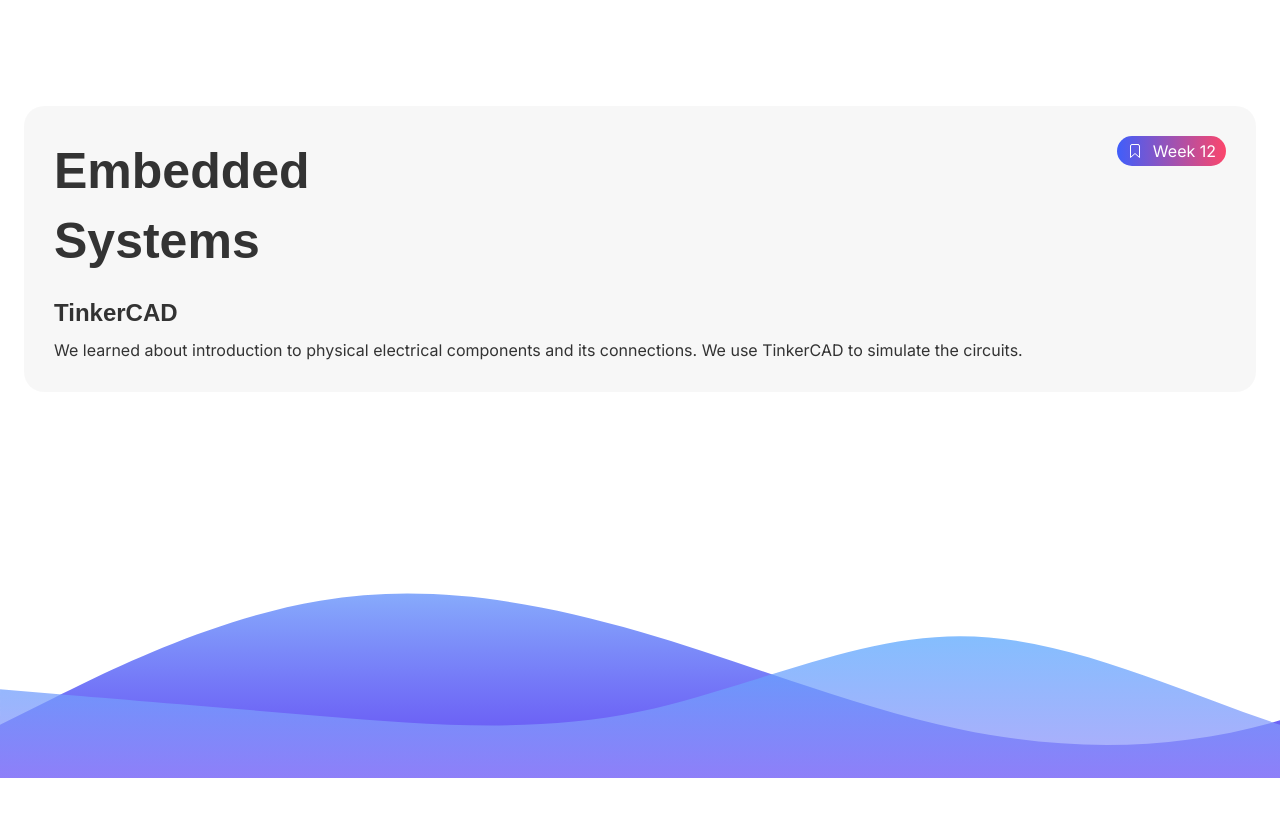
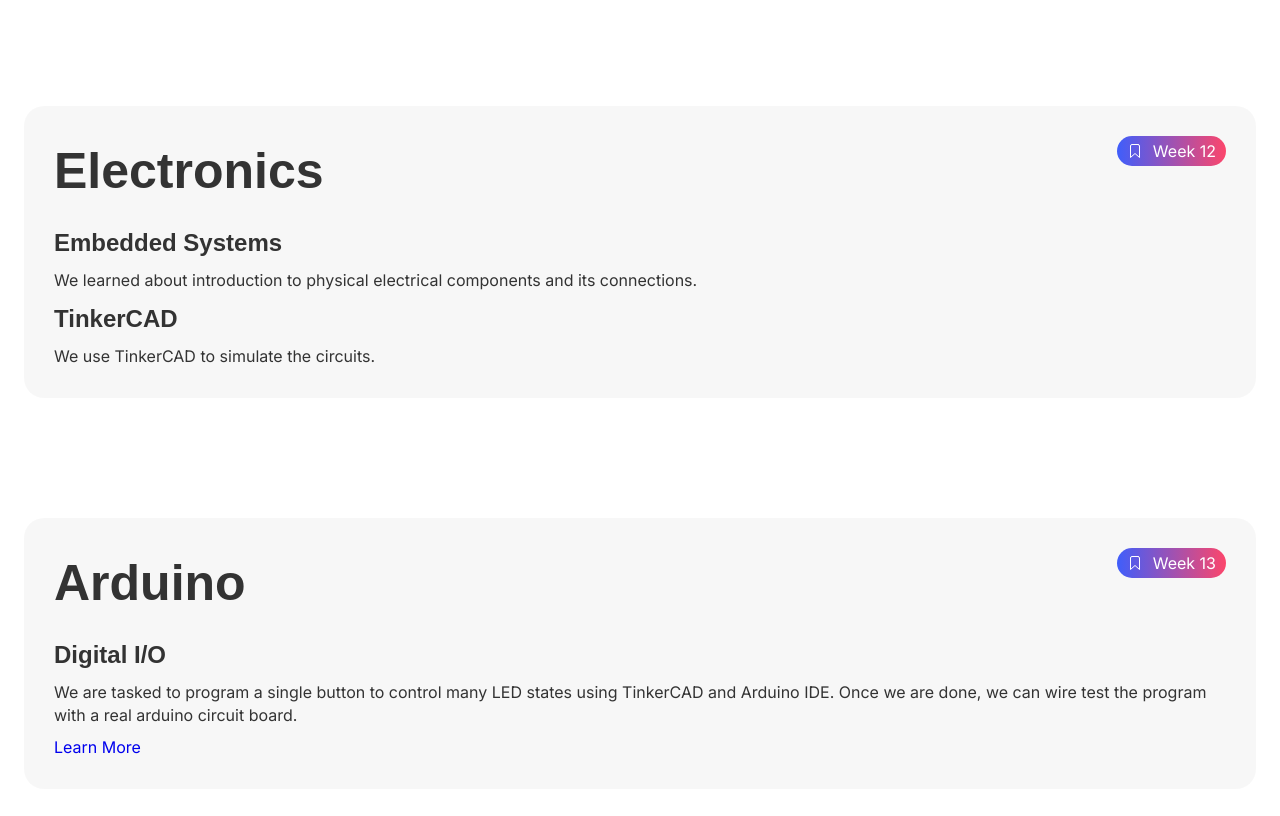
Before and after one commit to PhoenixChee/EP1000, a plain HTML site: page timeline.html in a window 1280 px wide. Shown: the part 4400-5216 px from the top of the page. Before the commit the page ends 5185 px from the top, so only its background shows below. Drawn offline with nearby package versions, Linux system fonts and the light colour scheme.

Commit message:
Update 16 Jan
Timeline Week 13

```diff
--- a/timeline.html
+++ b/timeline.html
@@ -201,15 +201,31 @@
                 </div>
                 <div class="card" id="week12">
                     <div class="title">
-                        <h1>Embedded Systems</h1>
+                        <h1>Electronics</h1>
                         <div class="icon">
                             <ion-icon name="bookmark-outline"></ion-icon>
                             <p2>Week 12</p2>
                         </div>
                     </div>
                     <div class="text">
+                        <h3>Embedded Systems</h3>
+                        <p2>We learned about introduction to physical electrical components and its connections. </p2>
                         <h3>TinkerCAD</h3>
-                        <p2>We learned about introduction to physical electrical components and its connections. We use TinkerCAD to simulate the circuits.  </p2>
+                        <p2>We use TinkerCAD to simulate the circuits. </p2>
+                    </div>
+                </div>
+                <div class="card" id="week13">
+                    <div class="title">
+                        <h1>Arduino</h1>
+                        <div class="icon">
+                            <ion-icon name="bookmark-outline"></ion-icon>
+                            <p2>Week 13</p2>
+                        </div>
+                    </div>
+                    <div class="text">
+                        <h3>Digital I/O</h3>
+                        <p2>We are tasked to program a single button to control many LED states using TinkerCAD and Arduino IDE. Once we are done, we can wire test the program with a real arduino circuit board. </p2>
+                        <a href="arduino.html"><p2>Learn More</p2></a>
                     </div>
                 </div>
             </div>
```
